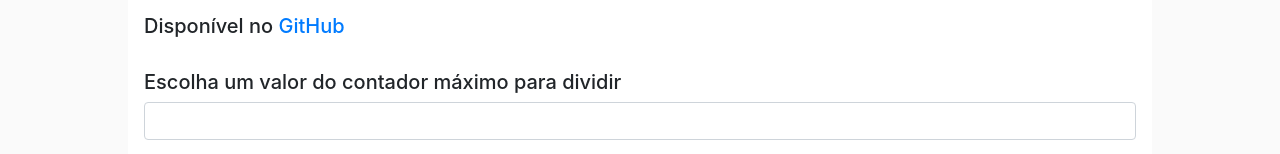
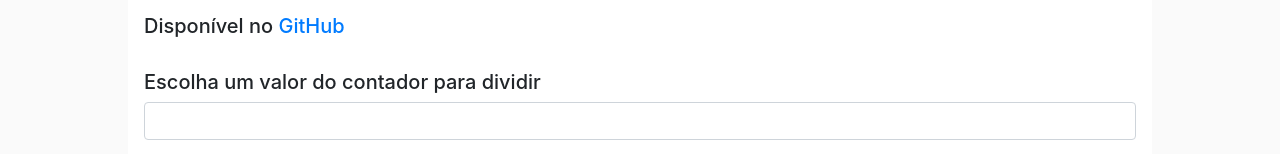
Before and after one commit to ggdrn/DesafioJG, a plain HTML site: page index.html in a window 1280 px wide. Shown: the part 471-625 px from the top of the page. Drawn offline with nearby package versions, Linux system fonts and the light colour scheme.

Commit message:
Ajustes no texto do index

```diff
--- a/index.html
+++ b/index.html
@@ -33,7 +33,7 @@
         <br>
         <h5>Disponível no <a href="https://github.com/ggdrn/DesafioJG" target="_blank">GitHub</a></h5>
         <br>
-        <h5>Escolha um valor do contador máximo para dividir</h5>
+        <h5>Escolha um valor do contador para dividir</h5>
       <div class="input-group mb-3">
         <input type="text" id="qtd" class="form-control">
       </div>
```
